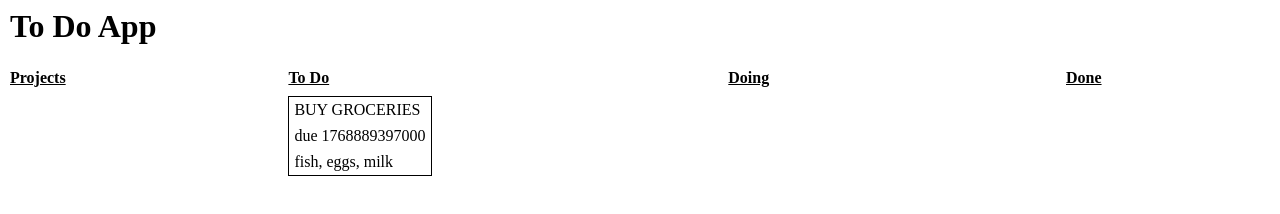
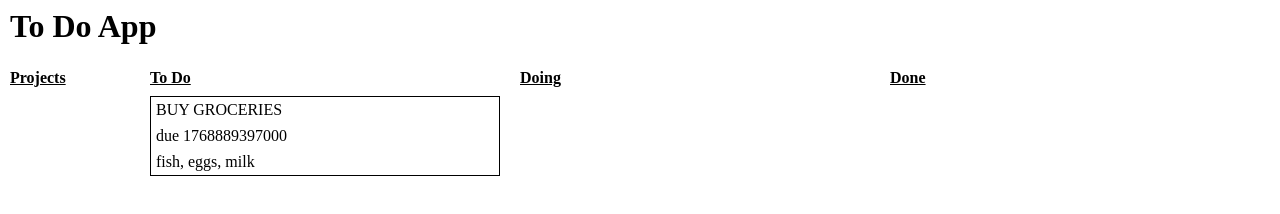
Before and after one commit to weitingyp/todo-app, a website built with webpack: page src/template.html in a window 1280 px wide. Built offline with nearby package versions, Linux system fonts and the light colour scheme.

```diff
--- a/src/styles.css
+++ b/src/styles.css
@@ -74,11 +74,13 @@
 
 #task-container{
     grid-area: task-container;
-    display: flex;
+    display: grid;
+    grid-template-columns: repeat(3, 1fr);
     justify-content: space-around;
 }
 
 .task-column{
+    margin: 0px 10px;
     display: flex;
     flex-direction: column;
 }
```
